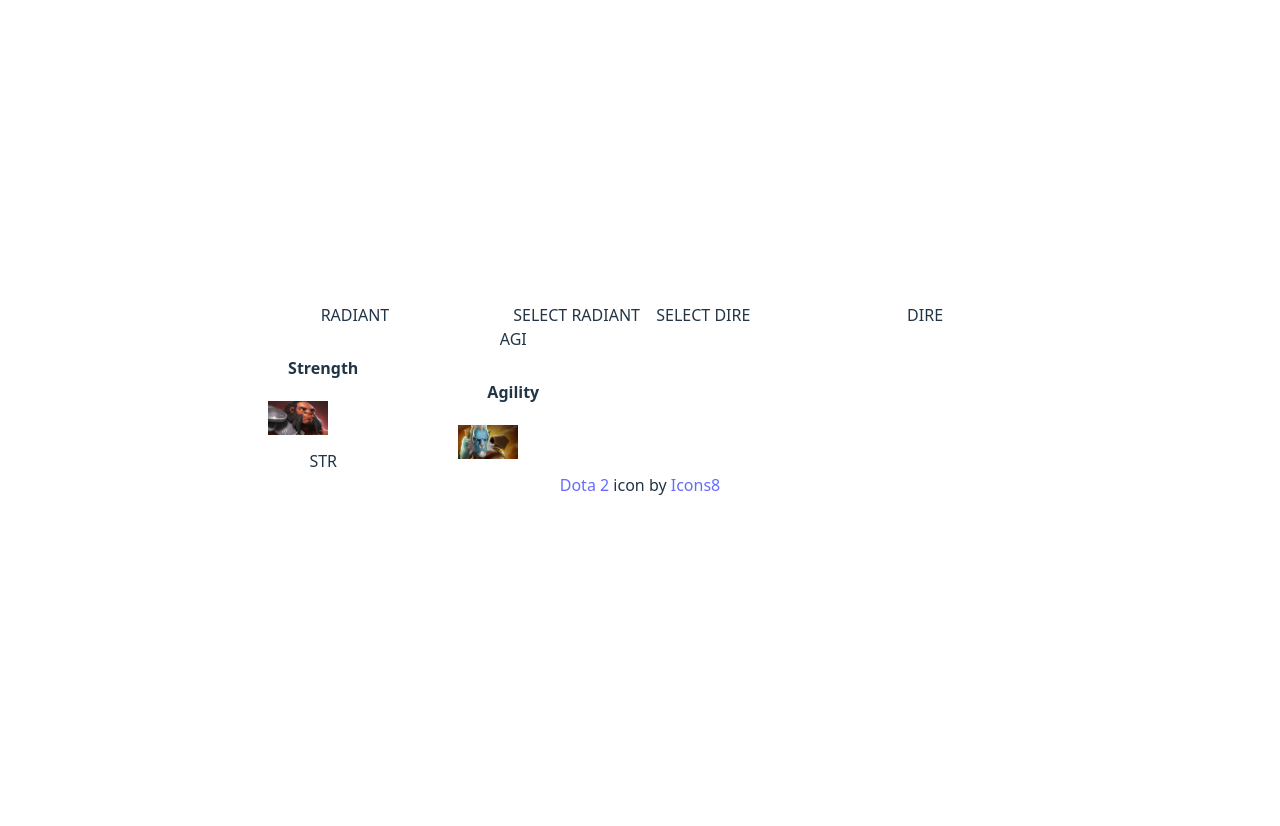
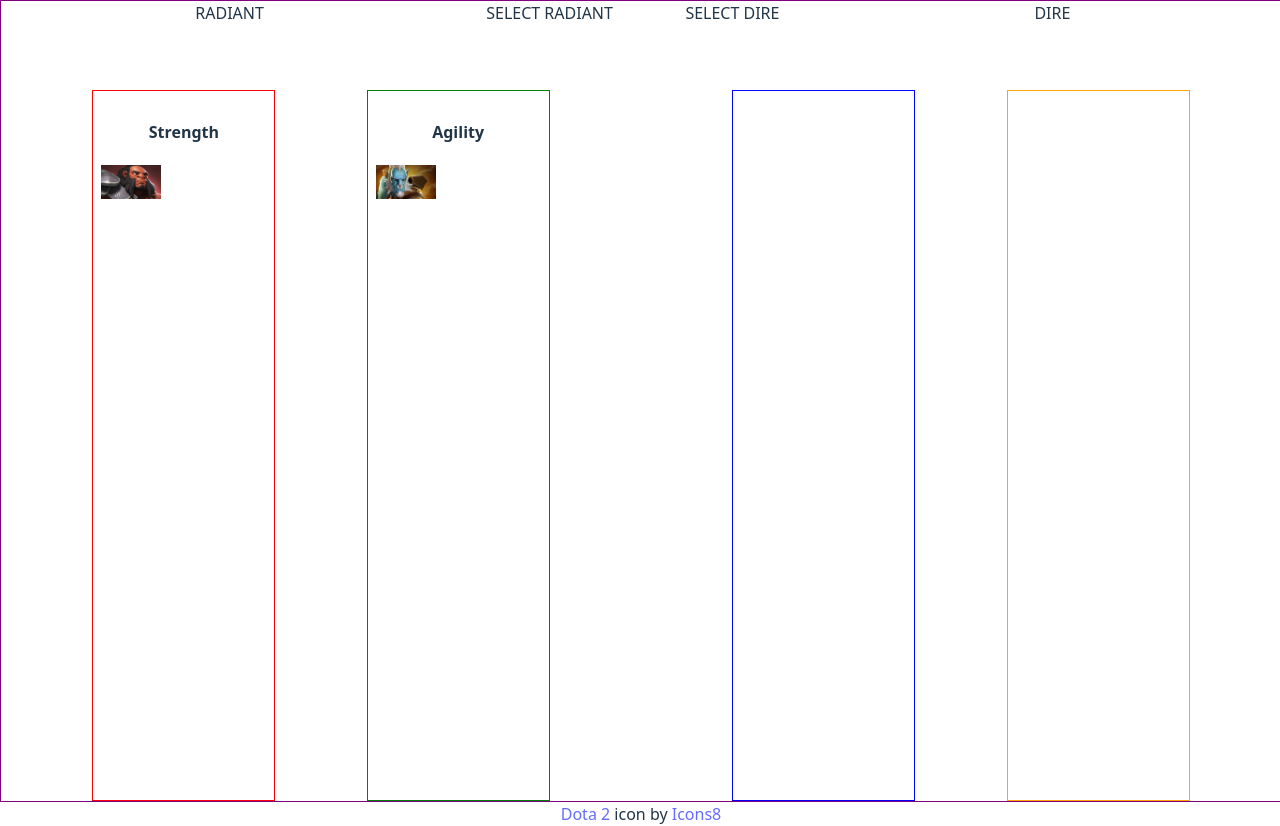
Before and after one commit to BurningBagel/DotaDraft, a Vue app in the folder frontend/: page / in a window 1280 px wide. Before the commit the page ends 800 px from the top, so only its background shows below. Built offline with nearby package versions, Linux system fonts and the light colour scheme.

Commit message:
basic grid layout. Currently css shows borders

```diff
--- a/frontend/public/shared/enums/attribute.enum.ts
+++ /dev/null
@@ -1,6 +0,0 @@
-export enum Attribute {
-  Agility = 'Agility',
-  Strength = 'Strength',
-  Intelligence = 'Intelligence',
-  Universal = 'Universal',
-}
--- a/frontend/public/shared/enums/team.enum.ts
+++ /dev/null
@@ -1,4 +0,0 @@
-export enum Team{
-    Radiant="Radiant",
-    Dire="Dire"
-}
--- a/frontend/src/components/DraftLayout.vue
+++ b/frontend/src/components/DraftLayout.vue
@@ -6,19 +6,17 @@
     <div class="SELECT-RADIANT">SELECT RADIANT</div>
     <div class="STR">
       <HeroGroup :title="'Strength'" :heroes="strHeroes" :onSelect="addHero" />
-      STR
     </div>
     <div class="UNI"></div>
     <div class="INT"></div>
     <div class="AGI">
-        AGI
       <HeroGroup :title="'Agility'" :heroes="agiHeroes" :onSelect="addHero" />
     </div>
   </div>
 </template>
 
 <script setup lang="ts">
-import { testHeroes } from "../../data/testHeroes.ts";
+import { testHeroes } from "../data/testHeroes.ts";
 import { computed } from "vue";
 import HeroGroup from "./HeroGroup.vue";
 import { Attribute } from "../shared/enums/attribute.enum";
@@ -46,10 +44,13 @@ const agiHeroes = computed(() =>
 <style lang="css" scoped>
 .container {
   display: grid;
+  border: 1px solid purple;
+  width: 100vw;
+  height: 100vh;
   grid-template-columns: 1fr 1fr 1fr 1fr 1fr 1fr 1fr 1fr 1fr 1fr 1fr 1fr 1fr 1fr;
   grid-template-rows: 0.25fr 1fr 1fr;
   grid-auto-rows: 1fr;
-  gap: 0px 0px;
+  gap: 0;
   grid-auto-flow: row;
   grid-template-areas:
     "RADIANT RADIANT RADIANT RADIANT RADIANT SELECT-RADIANT SELECT-RADIANT SELECT-DIRE SELECT-DIRE DIRE DIRE DIRE DIRE DIRE"
@@ -75,17 +76,21 @@ const agiHeroes = computed(() =>
 
 .STR {
   grid-area: STR;
+  border: 1px solid red;
 }
 
 .UNI {
   grid-area: UNI;
+  border: 1px solid orange;
 }
 
 .INT {
   grid-area: INT;
+  border: 1px solid blue;
 }
 
 .AGI {
   grid-area: AGI;
+  border: 1px solid green;
 }
 </style>
--- a/frontend/src/style.css
+++ b/frontend/src/style.css
@@ -11,6 +11,12 @@
   text-rendering: optimizeLegibility;
   -webkit-font-smoothing: antialiased;
   -moz-osx-font-smoothing: grayscale;
+}
+
+html, body, #app {
+  height: 100%;
+  margin: 0;
+  padding: 0;
 }
 
 a {
@@ -28,6 +34,10 @@ body {
   place-items: center;
   min-width: 320px;
   min-height: 100vh;
+  height: 100%;
+  margin: 0;
+  padding: 0;
+  align-items:stretch;
 }
 
 h1 {
@@ -59,9 +69,10 @@ button:focus-visible {
 }
 
 #app {
-  max-width: 1280px;
-  margin: 0 auto;
-  padding: 2rem;
+  max-width: 1920px;
+  height: 100%;
+  margin: 0;
+  padding: 0;
   text-align: center;
 }
 
```
Also changed, not shown: frontend/public/shared/models/hero.model.ts (deleted, +0 -8 lines), frontend/src/data/testHeroes.ts (renamed from frontend/data/testHeroes.ts).
